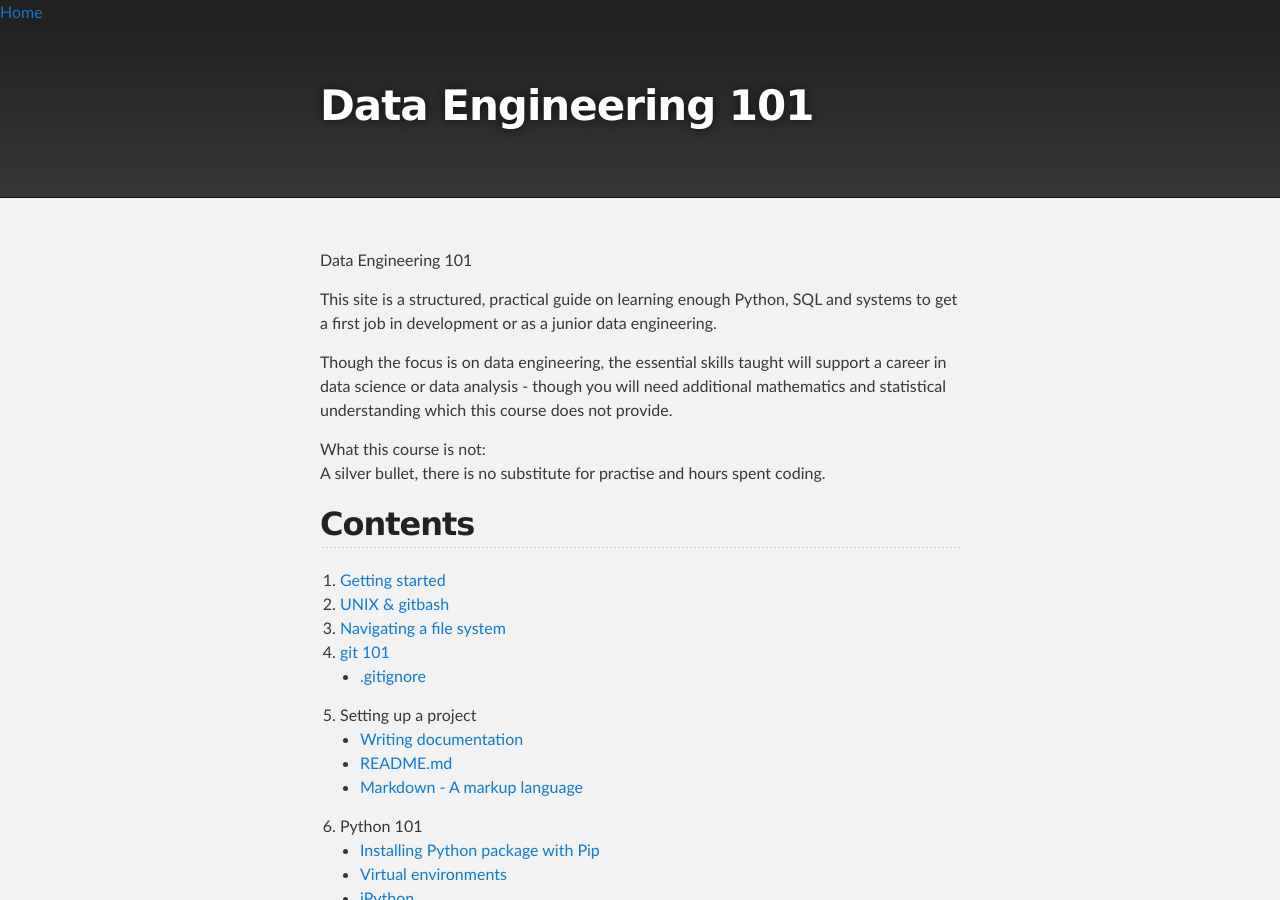
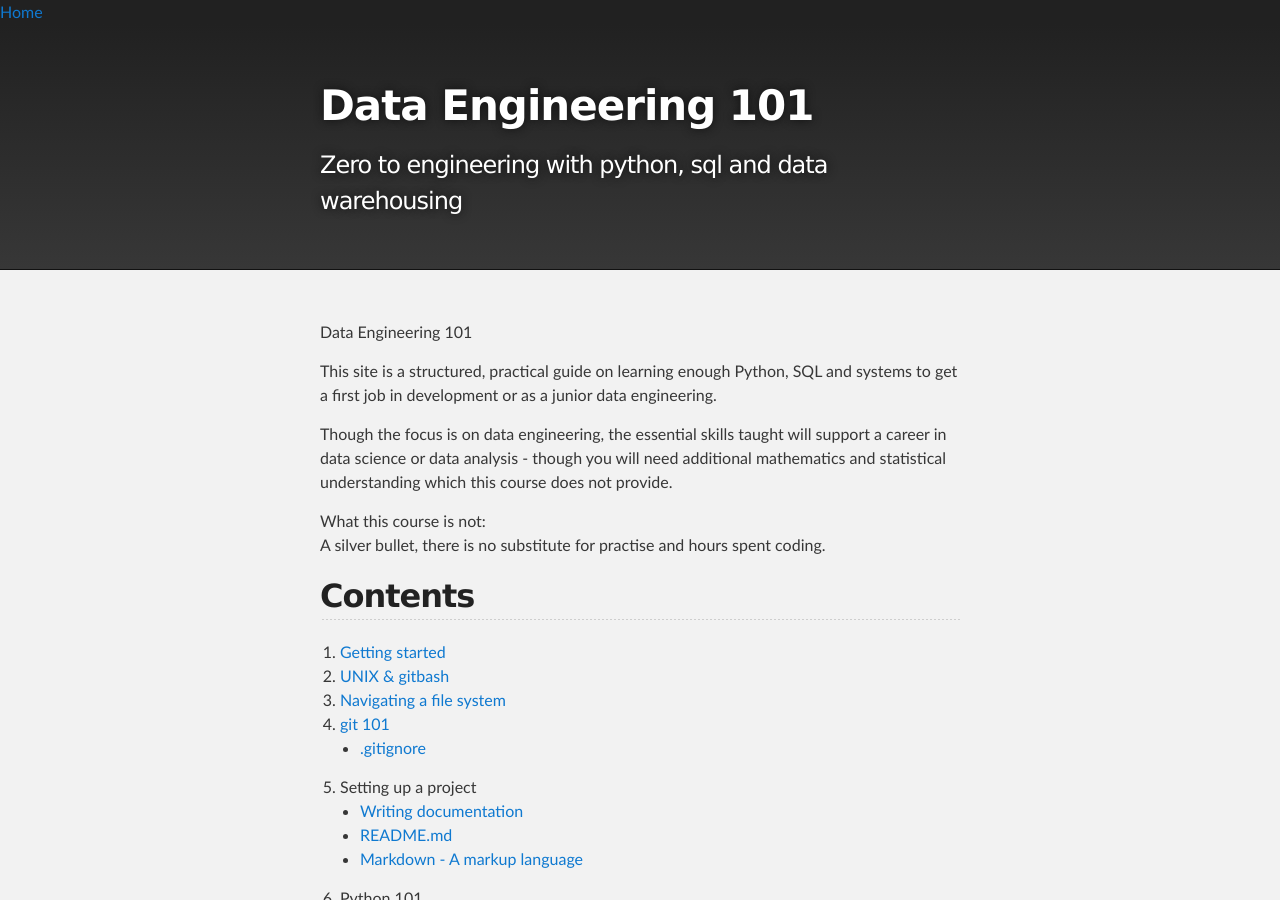
Before and after one commit to AdamDewberry/data-engineering-101, a Jekyll site: the page built from index.md, in a window 1280 px wide and 900 px high. Built offline with Jekyll 4.4.1, drawn with Linux system fonts in a browser that asks for light colours.

Commit message:
Update title, descripton & base url

```diff
--- a/_config.yml
+++ b/_config.yml
@@ -1,8 +1,8 @@
 theme: jekyll-theme-slate
 
 title: "Data Engineering 101"
-description: false
-url: "https://www.dewberry.dev/" # the base hostname & protocol for your site, e.g. http://example.com
+description: "Zero to engineering with python, sql and data warehousing"
+url: "https://www.dataengineering101.com/" # the base hostname & protocol for your site, e.g. http://example.com
 github_username: adamdewberry
 linkedin_username: adamdewberry
 
```
